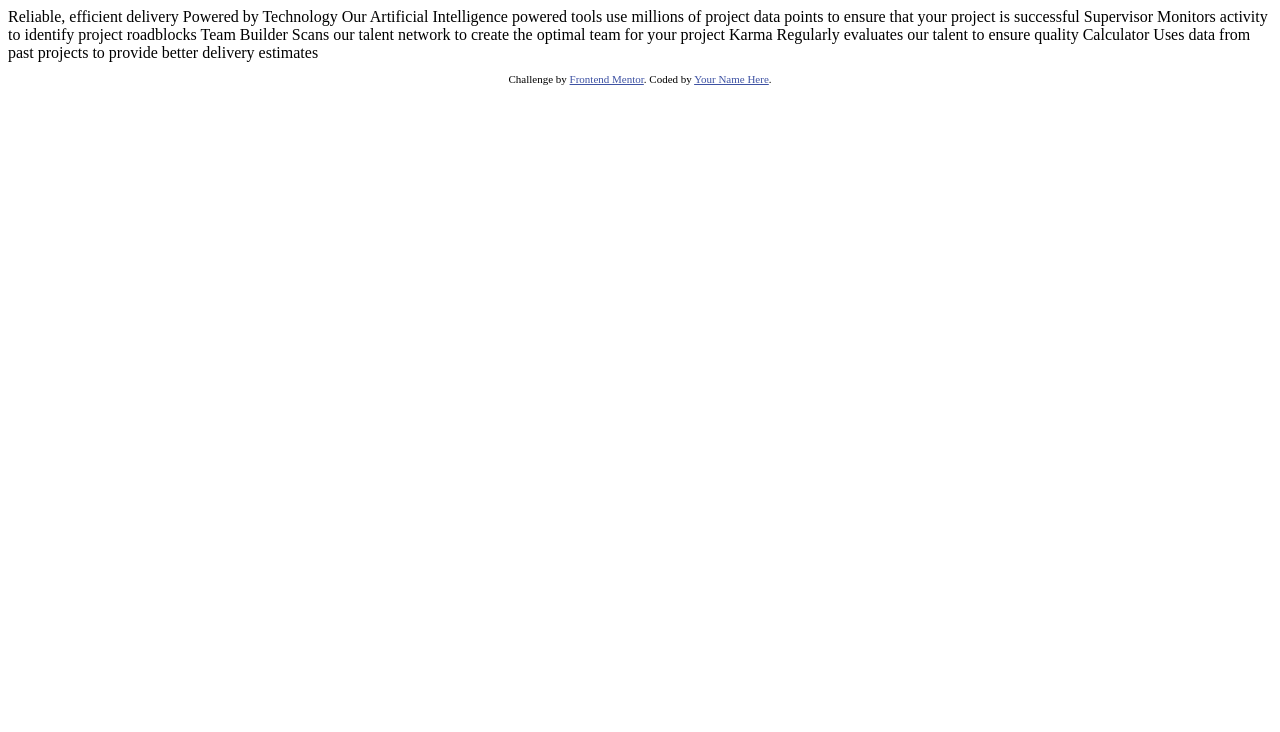
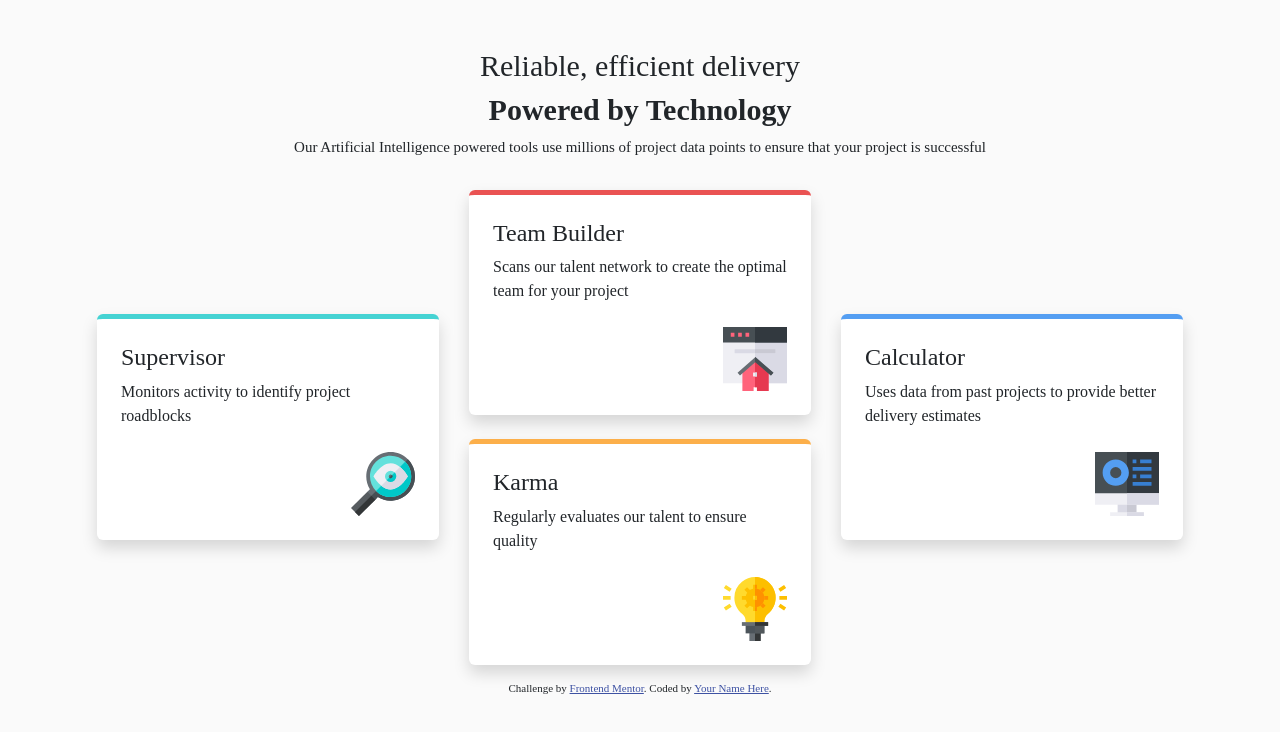
Before and after one commit to mohammadabunabah/Four-Card-Feature, a plain HTML site: page index.html in a window 1280 px wide. Drawn offline with nearby package versions, Linux system fonts and the light colour scheme; a web font is replaced by a local one.

Commit message:
this is the result

```diff
--- a/index.html
+++ b/index.html
@@ -8,33 +8,58 @@
 
   <title>Frontend Mentor | Four card feature section</title>
 
-  <!-- Feel free to remove these styles or customise in your own stylesheet 👍 -->
-  <style>
-    .attribution { font-size: 11px; text-align: center; }
-    .attribution a { color: hsl(228, 45%, 44%); }
-  </style>
+    <!-- Adding bootstrap library -->
+<link href="https://cdn.jsdelivr.net/npm/bootstrap@5.2.3/dist/css/bootstrap.min.css" rel="stylesheet">
+<script src="https://cdn.jsdelivr.net/npm/bootstrap@5.2.3/dist/js/bootstrap.bundle.min.js"></script>
+<link rel="stylesheet" href="https://cdnjs.cloudflare.com/ajax/libs/font-awesome/5.15.3/css/all.min.css">
+<!-- Adding external css file -->
+<link rel="stylesheet" href="./styles.css">
 </head>
 <body>
-
-  Reliable, efficient delivery
-  Powered by Technology
-
-  Our Artificial Intelligence powered tools use millions of project data points
-  to ensure that your project is successful
-
-  Supervisor
-  Monitors activity to identify project roadblocks
-
-  Team Builder
-  Scans our talent network to create the optimal team for your project
-
-  Karma
-  Regularly evaluates our talent to ensure quality
-
-  Calculator
-  Uses data from past projects to provide better delivery estimates
-
-
+  <header class="mt-5">
+    <h1>Reliable, efficient delivery</h1>
+    <h2 class="fw-bold">Powered by Technology</h2>
+    <p>Our Artificial Intelligence powered tools use millions of project data points
+      to ensure that your project is successful</p>
+  </header>
+  <main>
+    <section class="container d-flex align-items-center flex-column flex-md-row">
+      <div class="col-md-4 col-12">
+        <div class="card card-supervisor shadow">
+          <div class="card-body p-4">
+            <h4 class="card-title">Supervisor</h4>
+            <p class="card-text mb-4">Monitors activity to identify project roadblocks</p>
+            <img class="float-end" src="./images/icon-supervisor.svg">
+          </div>
+        </div>
+      </div>
+      <div class="col-md-4 col-12">
+        <div class="card card-team-builder shadow mb-4">
+          <div class="card-body p-4">
+            <h4 class="card-title">Team Builder</h4>
+            <p class="card-text mb-4">Scans our talent network to create the optimal team for your project</p>
+            <img class="float-end" src="./images/icon-team-builder.svg">
+          </div>
+        </div>
+        <div class="card card-karma shadow">
+          <div class="card-body p-4">
+            <h4 class="card-title">Karma</h4>
+            <p class="card-text mb-4">Regularly evaluates our talent to ensure quality</p>
+            <img class="float-end" src="./images/icon-karma.svg">
+          </div>
+        </div>
+      </div>
+      <div class="col-md-4 col-12">
+        <div class="card card-calculater shadow">
+          <div class="card-body p-4">
+            <h4 class="card-title">Calculator</h4>
+            <p class="card-text mb-4">Uses data from past projects to provide better delivery estimates</p>
+            <img class="float-end" src="./images/icon-calculator.svg">
+          </div>
+        </div>
+      </div>
+    </section>
+  </main>
   <footer>
     <p class="attribution">
       Challenge by <a href="https://www.frontendmentor.io?ref=challenge" target="_blank">Frontend Mentor</a>.
--- /dev/null
+++ b/styles.css
@@ -0,0 +1,37 @@
+@import url("https://fonts.google.com/specimen/Poppins");
+.attribution { font-size: 11px; text-align: center; }
+.attribution a { color: hsl(228, 45%, 44%); }
+body {
+    font-size: 16px;
+    font-family: Poppins;
+    background-color: hsl(0, 0%, 98%);
+}
+header > * {
+    text-align: center;
+}
+header > h1, header > h2 {
+font-size: 30px;
+}
+header > p {
+    font-size: 15px;
+}
+.card-supervisor{
+    border: none;
+    border-top: 5px solid hsl(180, 62%, 55%);
+    margin: 15px;
+}
+.card-team-builder{
+    border: none;
+    border-top: 5px solid hsl(0, 78%, 62%);
+    margin: 15px;
+}
+.card-karma{
+    border: none;
+    border-top: 5px solid hsl(34, 97%, 64%);
+    margin: 15px;
+}
+.card-calculater{
+    border: none;
+    border-top: 5px solid hsl(212, 86%, 64%);
+    margin: 15px;
+}
```
